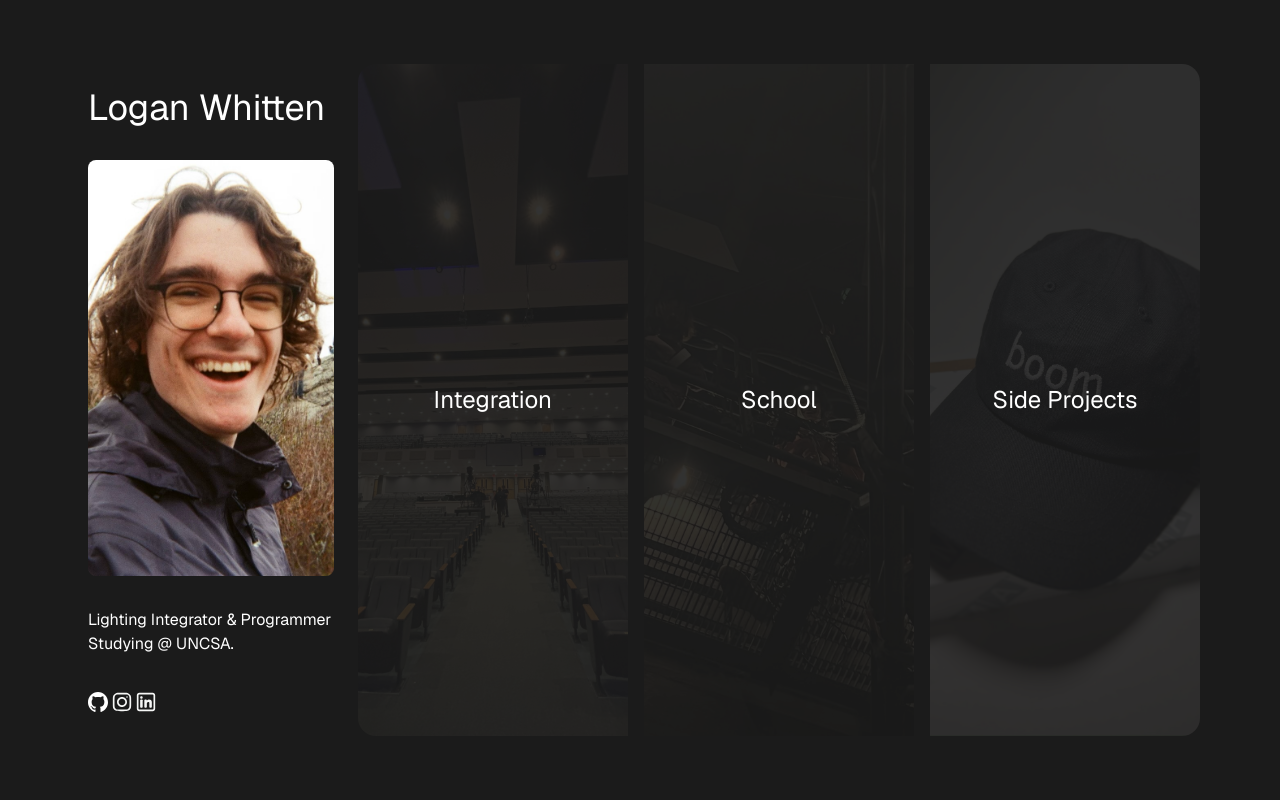
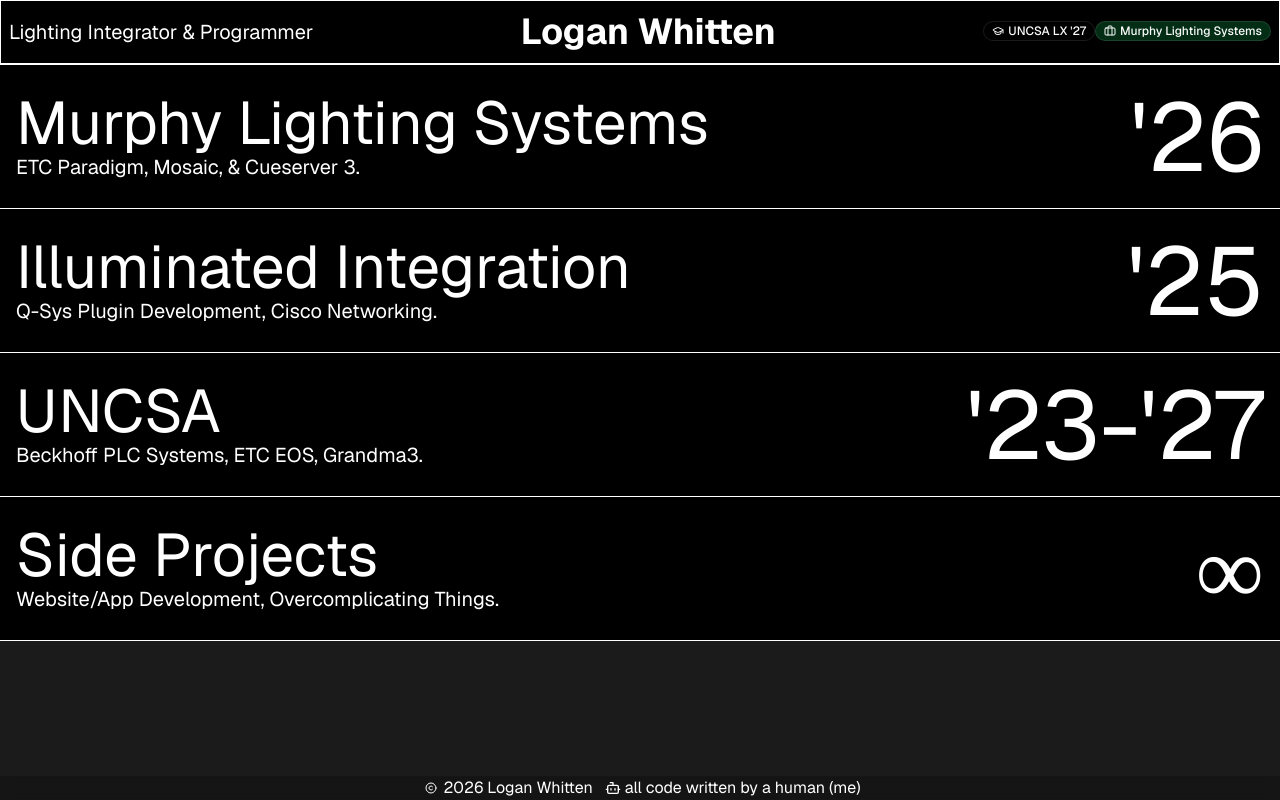
Before and after one commit to LoganWhitten/site, a Next.js app: page /newhome in a window 1280 px wide. Built offline with nearby package versions, Linux system fonts and the light colour scheme.

Commit message:
newhome MDX v0

```diff
--- /dev/null
+++ b/app/newhome/HeroFooter.tsx
@@ -0,0 +1,9 @@
+import { Bot, Copyright } from "lucide-react";
+
+export default function HeroFooter(){
+    return(
+        <div className="fixed bottom-0 bg-black/20 backdrop-blur-xs w-screen place-content-center flex place-items-center">
+                <Copyright className="h-3" /> 2026 Logan Whitten <Bot className="h-4 ml-2"/> all code written by a human (me)
+            </div>
+    )
+}
--- /dev/null
+++ b/app/newhome/HeroHeader.tsx
@@ -0,0 +1,22 @@
+import { Badge } from "@/components/ui/badge";
+import { Briefcase, GraduationCap } from "lucide-react";
+import Link from "next/link";
+
+export default function HeroHeader() {
+  return (
+    <div className="flex place-items-center gap-2 place-content-between fixed w-screen h-16 bg-black/20 backdrop-blur-xs border px-2">
+      <div className="text-xl">Lighting Integrator & Programmer</div>
+      <Link href="/newhome" className="text-4xl font-bold">Logan Whitten</Link>
+      <div>
+        <Badge variant="outline" className="">
+          <GraduationCap />
+          UNCSA LX '27
+        </Badge>
+        <Badge variant="outline" className=" bg-green-950">
+          <Briefcase />
+          Murphy Lighting Systems
+        </Badge>
+      </div>
+    </div>
+  );
+}
--- /dev/null
+++ b/app/newhome/HeroItem.tsx
@@ -0,0 +1,23 @@
+import Link from "next/link";
+
+export default function HeroItem({
+  name,
+  subtitle,
+  number,
+}: {
+  name: string;
+  subtitle: string;
+  number: string;
+}) {
+  return (
+<Link href="/newhome/mls">
+  <div className="flex p-4 border-b h-36 place-content-between place-items-center hover:text-black hover:bg-white cursor-pointer">
+    <div className="flex flex-col">
+      <span className="text-6xl">{name}</span>
+      <span className="text-xl">{subtitle}</span>
+    </div>
+    <span className="text-8xl">{number}</span>
+  </div>
+</Link>
+  );
+}
--- /dev/null
+++ b/app/newhome/layout.tsx
@@ -0,0 +1,14 @@
+import HeroFooter from "./HeroFooter";
+import HeroHeader from "./HeroHeader";
+
+export default function Layout({children}: {children: React.ReactNode}){
+    return(
+        <div className="dark bg-black">
+            <HeroHeader />
+            <div className="pt-5 grid place-content-center">
+            {children}
+            </div>
+            <HeroFooter />
+        </div>
+    )
+}
--- a/app/newhome/loading.tsx
+++ /dev/null
@@ -1,5 +0,0 @@
-export default function Loading() {
-    return(<div>
-        loadin!
-    </div>)
-}
--- /dev/null
+++ b/app/newhome/mls/page.mdx
@@ -0,0 +1,50 @@
+# This is written in markdown!
+Hello, World!
+
+![logan](/images/me.jpeg)
+
+dsokfjal;sdkfj;alskdfj alskdfjsdfj a
+sdkfjasdfasd
+f
+alskdfjsdfj
+alskdfjsdfjf
+asdf asdfdfasdfas
+dsokfjal
+asdfa
+sdkfjasdfasdf
+asdfdfasdfasasdf
+asdfdfasdfasasdf
+asdf
+asdfdfasdfasdsf
+asdf
+asdfdfasdfas
+
+- hi
+- bye
+- bye
+- bye
+- bye
+- bye
+- bye
+- bye
+- bye
+- bye
+- bye
+- bye
+- bye
+- bye
+- bye
+- bye
+- bye
+- bye
+- bye
+- bye
+- bye
+- bye
+- bye
+- bye
+- bye
+- bye
+- bye
+- bye
+- bye
--- a/app/newhome/page.tsx
+++ b/app/newhome/page.tsx
@@ -1,69 +1,32 @@
-export default function newHome() {
+import { Badge } from "@/components/ui/badge";
+import HeroItem from "./HeroItem";
+import { Briefcase, GraduationCap } from "lucide-react";
+import HeroHeader from "./HeroHeader";
+
+export default function NewHome() {
   return (
-    <div className="md:p-16 w-screen h-svh">
-      <div className="h-full flex place-items-center w-full">
-        <div className="md:w-1/3 p-6 h-full place-content-between flex flex-col">
-          <div className="text-4xl">Logan Whitten</div>
-          <img
-            src="/images/me.jpeg"
-            className=" h-1/3 md:h-2/3 rounded-md object-cover"
-          />
-          <div className="">
-            Lighting Integrator & Programmer Studying @{" "}
-            <a href="https://uncsa.edu">UNCSA.</a>
-          </div>
-          <div className="flex gap-1 mt-1">
-            <a
-              className="animate-[fadeInSuperDelay_1.5s_ease-in-out]"
-              href="https://github.com/loganwhitten/"
-              target="_blank"
-            >
-              <img id="socialIcon" src="/images/github.svg" />
-            </a>
-            <a
-              href="https://instagram.com/loganwhitten512"
-              className="animate-[fadeInSuperDelay_2s_ease-in-out]"
-              target="_blank"
-            >
-              <img id="socialIcon" src="/images/instagram.svg" />
-            </a>
-            <a
-              href="https://linkedin.com/in/loganwhitten"
-              className="animate-[fadeInSuperDelay_2.5s_ease-in-out]"
-              target="_blank"
-            >
-              <img id="socialIcon" src="/images/linkedin.svg" />
-            </a>
-          </div>
-        </div>
-        <div className="w-full md:grid select-none grid-cols-3 gap-4 mr-4 flex h-full flex-col">
-          <a className="transition group flex place-items-center place-content-center text-center">
-            <div className="text-2xl absolute z-10">Integration</div>
-            <img
-              className="transition rounded-t-2xl md:rounded-tr-none md:rounded-l-2xl  duration-300 ease-in-out
-transform group-hover:opacity-50 opacity-60 md:opacity-10 object-cover h-full"
-              src="/images/integration.jpeg"
-            />
-          </a>
-          <a className="transition group flex place-items-center place-content-center text-center">
-            <div className="text-2xl absolute z-10">School</div>
-            <img
-              className="transition  duration-300 ease-in-out
-transform group-hover:opacity-50 opacity-80 md:opacity-10 object-cover h-full"
-              src="/images/school.jpeg"
-            />
-          </a>
-          <a className="transition group flex place-items-center place-content-center text-center">
-            <div className="md:text-2xl text-xl absolute z-10">
-              Side Projects
-            </div>
-            <img
-              className="transition rounded-b-2xl md:rounded-bl-none md:rounded-r-2xl  duration-300 ease-in-out
-transform group-hover:opacity-50 opacity-40 md:opacity-10 object-cover h-full"
-              src="/images/boom.jpeg"
-            />
-          </a>
-        </div>
+    <div className="bg-black pt-11 w-screen dark">
+      <div className="border-t flex flex-col">
+        <HeroItem
+          name="Murphy Lighting Systems"
+          subtitle="ETC Paradigm, Mosaic, & Cueserver 3."
+          number="'26"
+        />
+        <HeroItem
+          name="Illuminated Integration"
+          subtitle="Q-Sys Plugin Development, Cisco Networking."
+          number="'25"
+        />
+        <HeroItem
+          name="UNCSA"
+          subtitle="Beckhoff PLC Systems, ETC EOS, Grandma3."
+          number="'23-'27"
+        />
+        <HeroItem
+          name="Side Projects"
+          subtitle="Website/App Development, Overcomplicating Things."
+          number="∞"
+        />
       </div>
     </div>
   );
--- /dev/null
+++ b/components/ui/badge.tsx
@@ -0,0 +1,49 @@
+import * as React from "react"
+import { cva, type VariantProps } from "class-variance-authority"
+import { Slot } from "radix-ui"
+
+import { cn } from "@/lib/utils"
+
+const badgeVariants = cva(
+  "group/badge inline-flex h-5 w-fit shrink-0 items-center justify-center gap-1 overflow-hidden rounded-4xl border border-transparent px-2 py-0.5 text-xs font-medium whitespace-nowrap transition-all focus-visible:border-ring focus-visible:ring-[3px] focus-visible:ring-ring/50 has-data-[icon=inline-end]:pr-1.5 has-data-[icon=inline-start]:pl-1.5 aria-invalid:border-destructive aria-invalid:ring-destructive/20 dark:aria-invalid:ring-destructive/40 [&>svg]:pointer-events-none [&>svg]:size-3!",
+  {
+    variants: {
+      variant: {
+        default: "bg-primary text-primary-foreground [a]:hover:bg-primary/80",
+        secondary:
+          "bg-secondary text-secondary-foreground [a]:hover:bg-secondary/80",
+        destructive:
+          "bg-destructive/10 text-destructive focus-visible:ring-destructive/20 dark:bg-destructive/20 dark:focus-visible:ring-destructive/40 [a]:hover:bg-destructive/20",
+        outline:
+          "border-border text-foreground [a]:hover:bg-muted [a]:hover:text-muted-foreground",
+        ghost:
+          "hover:bg-muted hover:text-muted-foreground dark:hover:bg-muted/50",
+        link: "text-primary underline-offset-4 hover:underline",
+      },
+    },
+    defaultVariants: {
+      variant: "default",
+    },
+  }
+)
+
+function Badge({
+  className,
+  variant = "default",
+  asChild = false,
+  ...props
+}: React.ComponentProps<"span"> &
+  VariantProps<typeof badgeVariants> & { asChild?: boolean }) {
+  const Comp = asChild ? Slot.Root : "span"
+
+  return (
+    <Comp
+      data-slot="badge"
+      data-variant={variant}
+      className={cn(badgeVariants({ variant }), className)}
+      {...props}
+    />
+  )
+}
+
+export { Badge, badgeVariants }
--- a/next.config.ts
+++ b/next.config.ts
@@ -1,10 +1,11 @@
 import type { NextConfig } from "next";
+import createMDX from '@next/mdx'
 
 const nextConfig: NextConfig = {
+  pageExtensions: ['mdx', 'ts', 'tsx'],
   output: 'standalone',
-    experimental: {
-    viewTransition: true,
-  },
 };
 
-export default nextConfig;
+const withMDX = createMDX({});
+
+export default withMDX(nextConfig);
--- a/package.json
+++ b/package.json
@@ -9,6 +9,9 @@
     "lint": "eslint"
   },
   "dependencies": {
+    "@mdx-js/loader": "^3.1.1",
+    "@mdx-js/react": "^3.1.1",
+    "@next/mdx": "^16.2.10",
     "class-variance-authority": "^0.7.1",
     "clsx": "^2.1.1",
     "dexie": "^4.4.3",
```
Also changed, not shown: mdx-components.tsx (added, +116 -0 lines), 1 other file (tests, documents, lock files or other folders).
